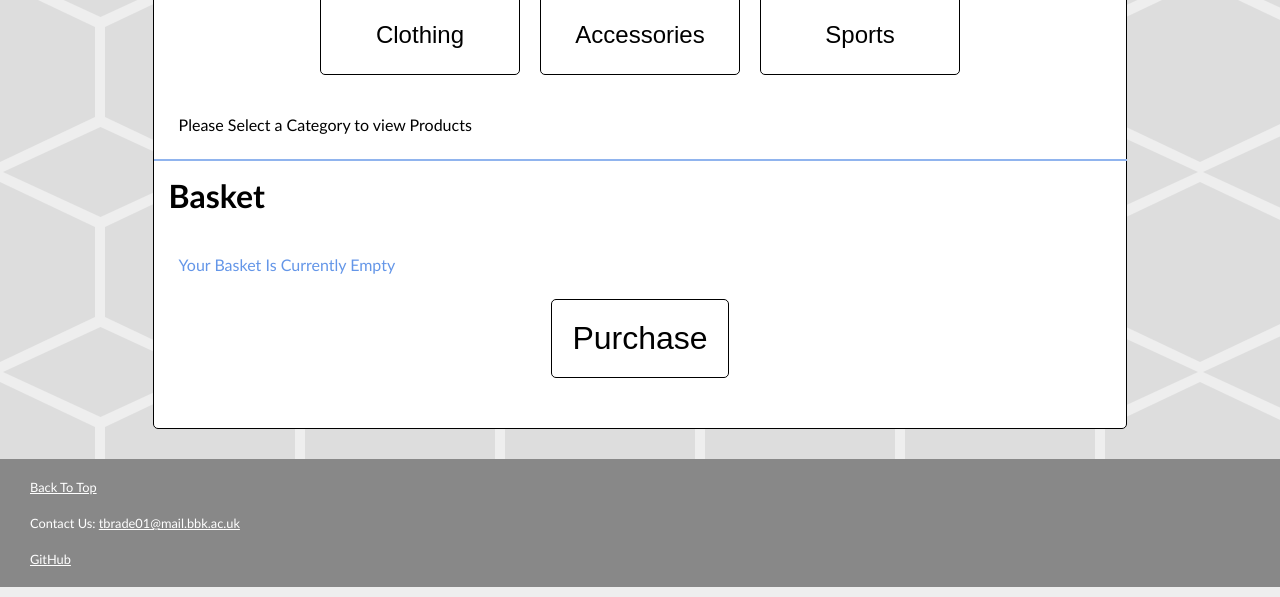
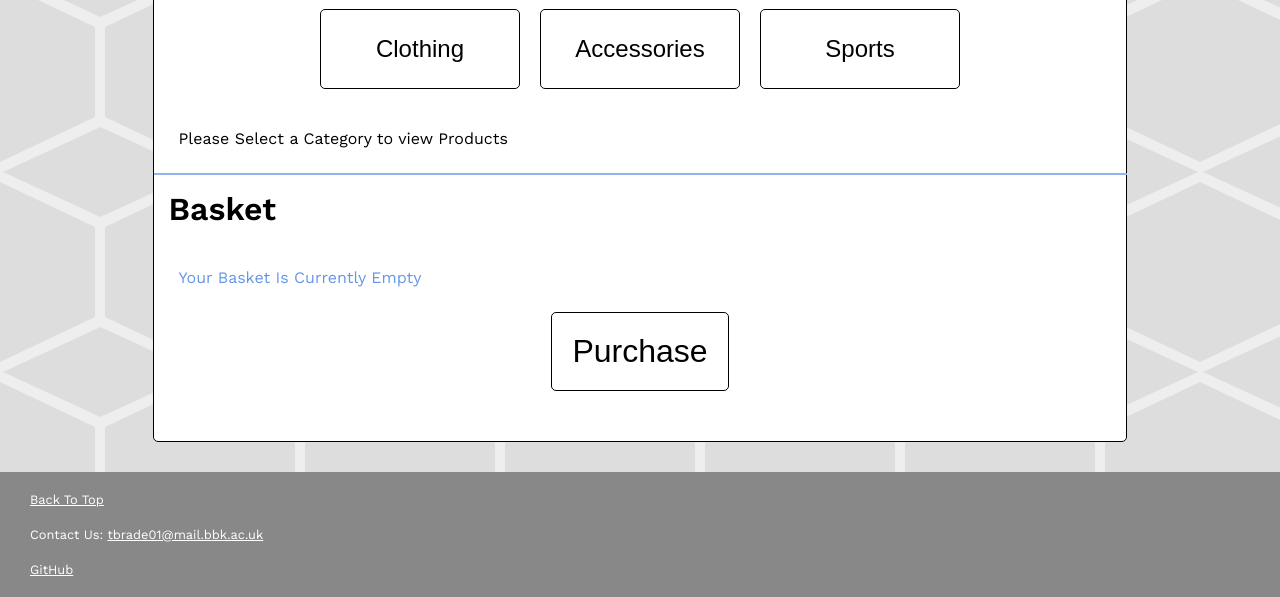
Before and after one commit to TommyBrader/lockdown-lifesavers, a plain HTML site: page sections/shop/shop-shop.html in a window 1280 px wide. Shown: the part 528-1125 px from the top of the page. Drawn offline with nearby package versions, Linux system fonts and the light colour scheme.

Commit message:
add new font

```diff
--- a/index-styles.css
+++ b/index-styles.css
@@ -1,8 +1,11 @@
+@import url("https://fonts.googleapis.com/css2?family=Work+Sans:wght@400;600&display=swap");
+
 body {
   background-color: hsl(0, 0%, 93%);
   background-image: url(./images/back.png);
   background-repeat: repeat;
-  font-family: "Gill Sans", "Gill Sans MT", Calibri, "Trebuchet MS", sans-serif;
+  font-family: "Work Sans", "Gill Sans", "Gill Sans MT", Calibri, "Trebuchet MS",
+    sans-serif;
 }
 
 #logo,
--- a/sections/global-styles.css
+++ b/sections/global-styles.css
@@ -1,8 +1,11 @@
+@import url("https://fonts.googleapis.com/css2?family=Work+Sans:wght@400;600&display=swap");
+
 /* Background and Font*/
 body {
   background-color: #eeeeee;
   background-image: url(../images/back.png);
-  font-family: "Gill Sans", "Gill Sans MT", Calibri, "Trebuchet MS", sans-serif;
+  font-family: "Work Sans", "Gill Sans", "Gill Sans MT", Calibri, "Trebuchet MS",
+    sans-serif;
 }
 
 /* Navigation */
```
